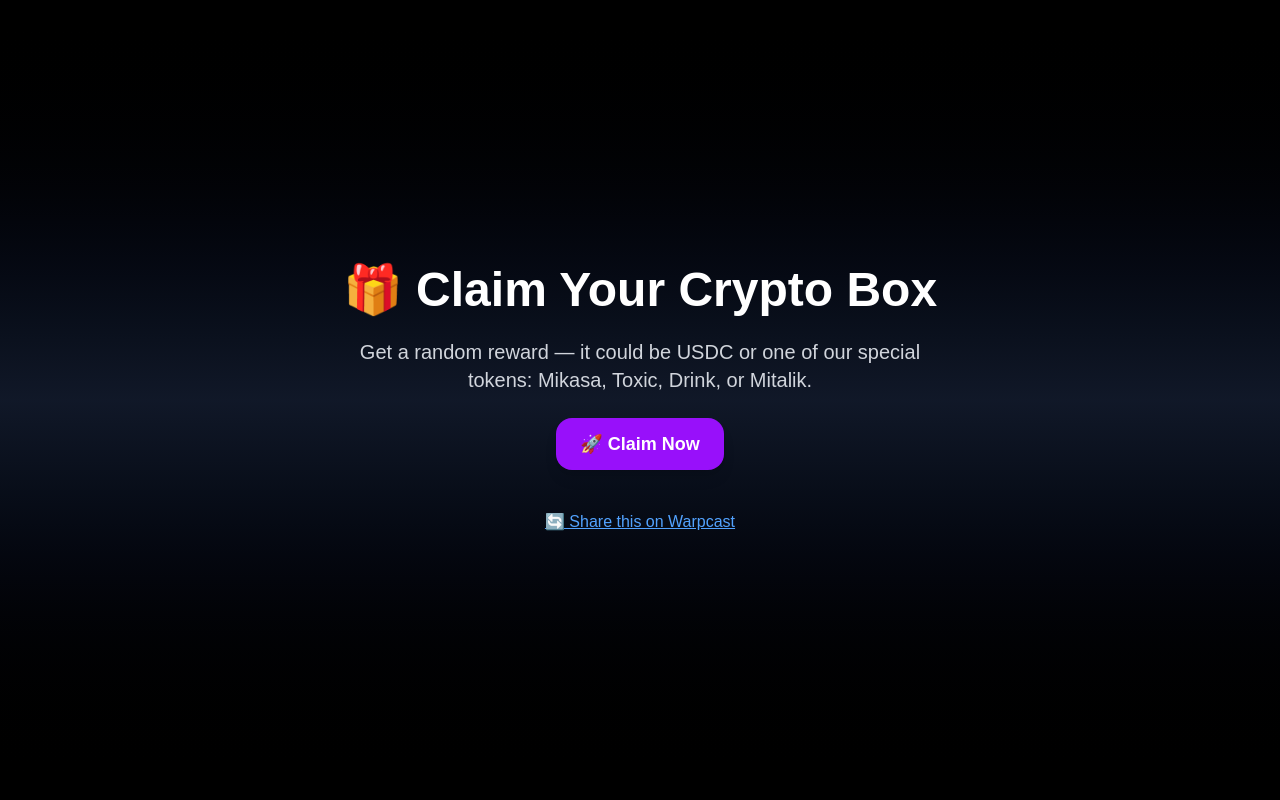
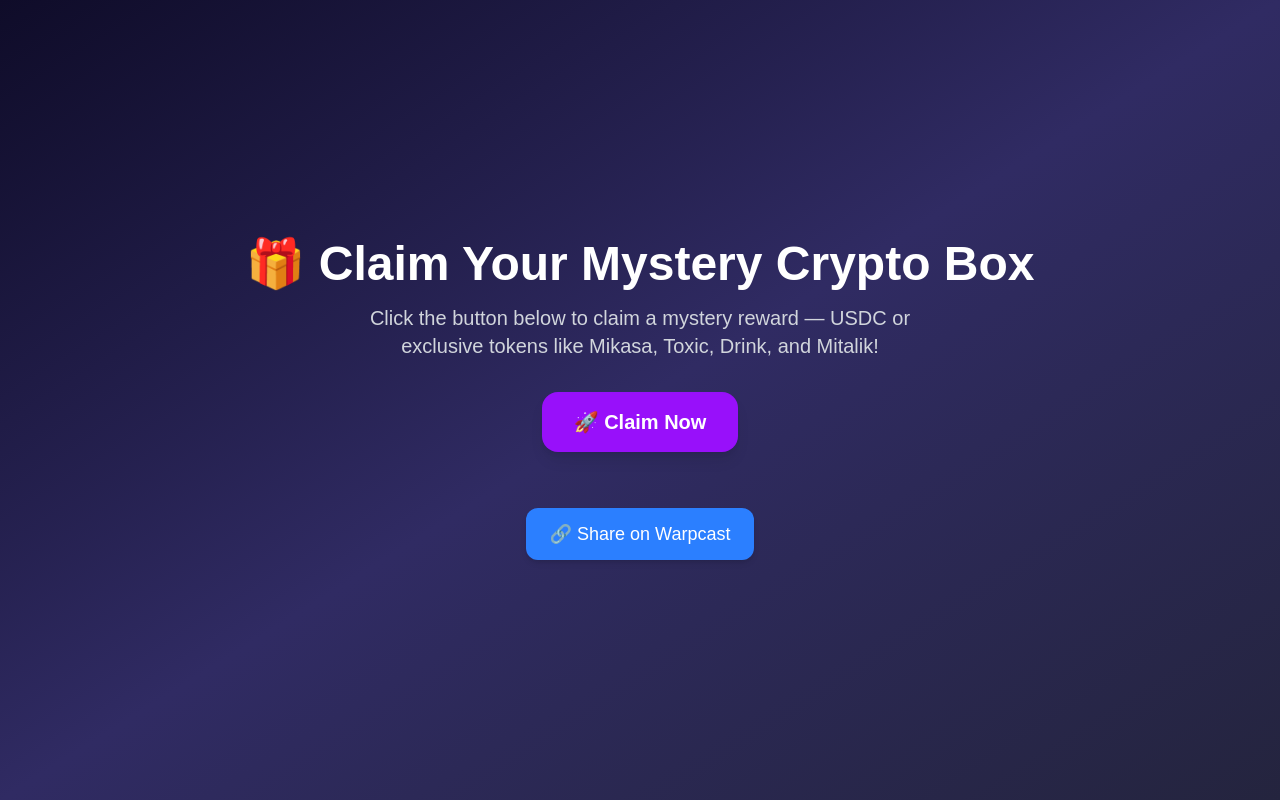
Before and after one commit to NdraDesign/superclaimreward, a Next.js app: page / in a window 1280 px wide. Built offline with nearby package versions, Linux system fonts and the light colour scheme.

Commit message:
Update page.tsx

```diff
--- a/app/page.tsx
+++ b/app/page.tsx
@@ -5,41 +5,45 @@
 
 export default function Home() {
   const [reward, setReward] = useState<string | null>(null);
+  const [isClaimed, setIsClaimed] = useState(false);
 
-  const handleClaim = async () => {
-    // Simulasi reward sementara (nanti diganti API)
-    const rewards = ['💰 USDC', '🔥 Mikasa', '☣️ Toxic', '🥤 Drink', '🤖 Mitalik'];
+  const handleClaim = () => {
+    const rewards = ['💰 USDC', '🔥 Mikasa Token', '☣️ Toxic Token', '🥤 Drink Token', '🤖 Mitalik Token'];
     const random = rewards[Math.floor(Math.random() * rewards.length)];
     setReward(random);
+    setIsClaimed(true);
   };
 
   return (
-    <main className="min-h-screen bg-gradient-to-b from-black via-gray-900 to-black text-white flex flex-col items-center justify-center p-6 space-y-6">
-      <h1 className="text-4xl md:text-5xl font-bold text-center">🎁 Claim Your Crypto Box</h1>
+    <main className="min-h-screen bg-gradient-to-br from-[#0f0c29] via-[#302b63] to-[#24243e] text-white flex flex-col items-center justify-center px-6 py-12 space-y-8">
+      <div className="text-center">
+        <h1 className="text-5xl font-extrabold mb-4 animate-fade-in">🎁 Claim Your Mystery Crypto Box</h1>
+        <p className="text-xl text-gray-300 max-w-xl mx-auto">
+          Click the button below to claim a mystery reward — USDC or exclusive tokens like Mikasa, Toxic, Drink, and Mitalik!
+        </p>
+      </div>
 
-      <p className="text-lg md:text-xl text-gray-300 text-center max-w-xl">
-        Get a random reward — it could be USDC or one of our special tokens: Mikasa, Toxic, Drink, or Mitalik.
-      </p>
-
-      <button
-        onClick={handleClaim}
-        className="bg-purple-600 hover:bg-purple-700 text-white px-6 py-3 rounded-2xl text-lg font-semibold shadow-lg transition"
-      >
-        🚀 Claim Now
-      </button>
+      {!isClaimed && (
+        <button
+          onClick={handleClaim}
+          className="bg-purple-600 hover:bg-purple-700 text-white px-8 py-4 rounded-2xl text-xl font-semibold shadow-lg transition transform hover:scale-105"
+        >
+          🚀 Claim Now
+        </button>
+      )}
 
       {reward && (
-        <div className="text-2xl text-green-400 font-bold animate-pulse">
-          You got: {reward} 🎉
+        <div className="text-3xl font-bold text-green-400 animate-bounce">
+          🎉 You received: {reward}
         </div>
       )}
 
       <Link
         href="https://warpcast.com/~/compose?text=Claim%20your%20box%20and%20get%20special%20token%20or%20USDC"
         target="_blank"
-        className="mt-4 underline text-blue-400 hover:text-blue-300"
+        className="mt-6 inline-block bg-blue-500 hover:bg-blue-600 text-white px-6 py-3 rounded-xl text-lg shadow-md transition"
       >
-        🔄 Share this on Warpcast
+        🔗 Share on Warpcast
       </Link>
     </main>
   );
```
